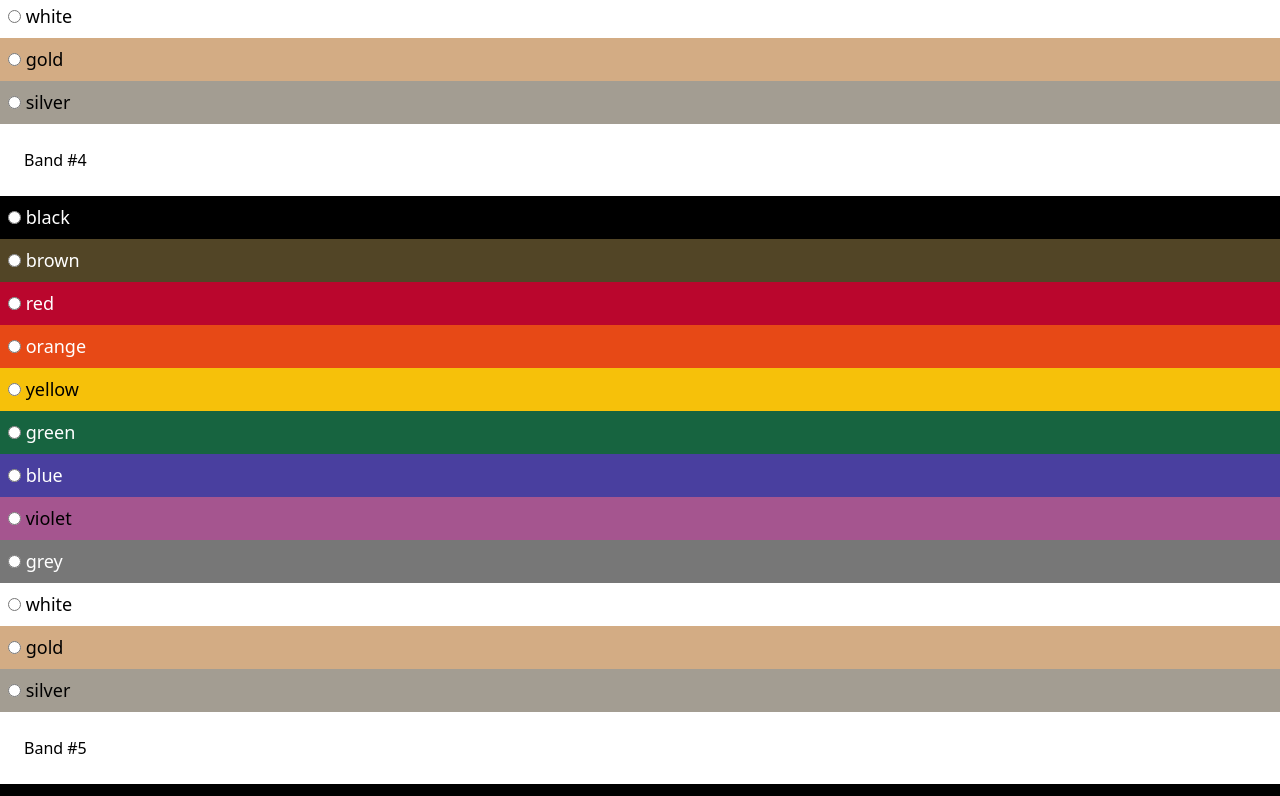
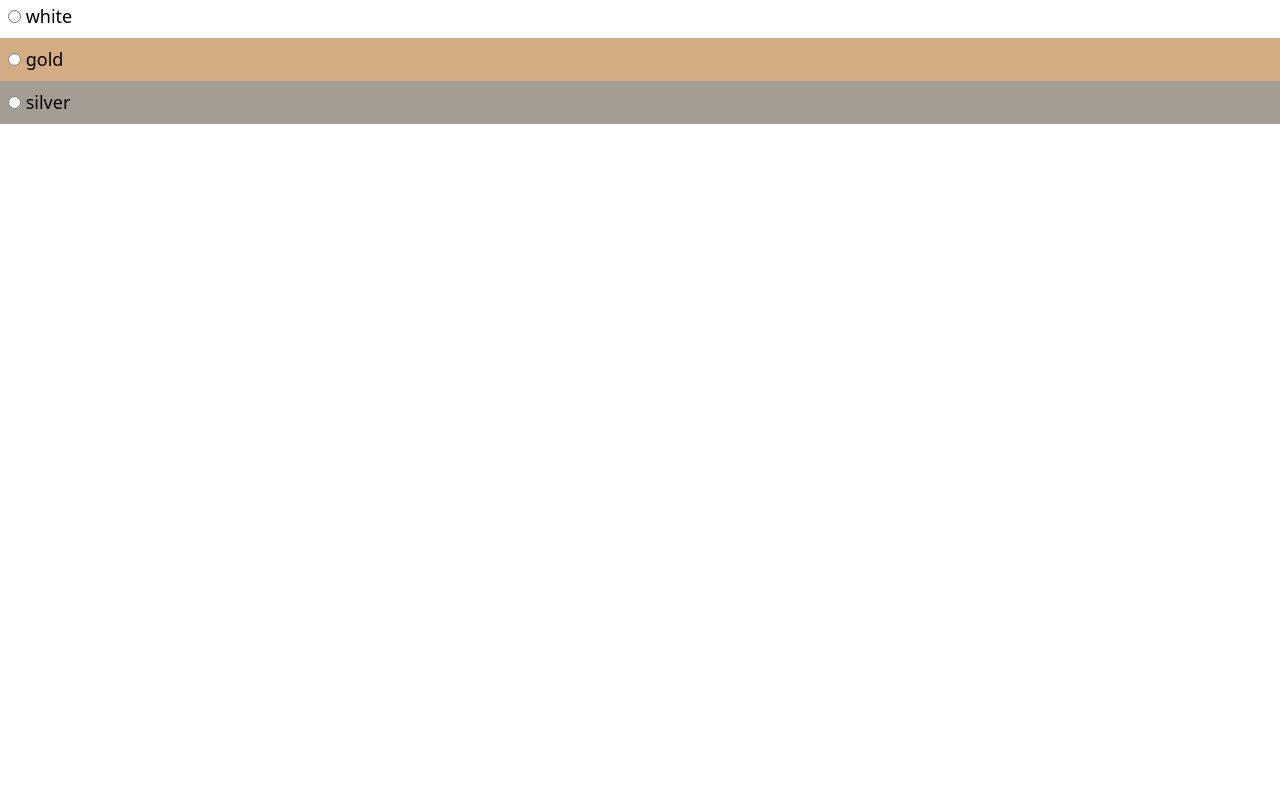
Before and after one commit to citelao/resistors.fyi, a React (Vite) app: page / in a window 1280 px wide. Shown: the part 1700-2496 px from the top of the page. After the commit the page ends 1824 px from the top, so only its background shows below. Built offline with nearby package versions, Linux system fonts and the light colour scheme.

Commit message:
store state!

```diff
--- a/src/js/App.tsx
+++ b/src/js/App.tsx
@@ -1,25 +1,13 @@
 import React from "react";
+import { ResistorColor } from "./resistor";
 import { repeat } from "./utils";
 
-type ResistorColorName = "black" |
-"brown" |
-"red" |
-"orange" |
-"yellow" |
-"green" |
-"blue" |
-"violet" |
-"grey" |
-"white" |
-"gold" |
-"silver";
-
-type ResistorColor = {
-    label: ResistorColorName,
+type ResistorColorInfo = {
+    label: ResistorColor,
     background: string;
     color: string;
 };
-const COLORS: ResistorColor[] = [
+const COLORS: ResistorColorInfo[] = [
     { label: "black", background: "#000", color: "#fff" },
     { label: "brown", background: "#524526", color: "#fff" },
     { label: "red", background: "#ba062d", color: "#fff" },
@@ -34,15 +22,13 @@ const COLORS: ResistorColor[] = [
     // TODO: prettify
     { label: "gold", background: "rgb(211, 172, 132)", color: "#000" },
     { label: "silver", background: "rgb(163, 157, 146)", color: "#000" },
-    // "none"
 ];
 
 interface IAppProps {
-
 }
 
 interface IAppState {
-    colors: ResistorColorName[]
+    colors: Array<ResistorColor | null>
 }
 
 export default class App extends React.Component<IAppProps, IAppState> {
@@ -55,16 +41,29 @@ export default class App extends React.Component<IAppProps, IAppState> {
     }
 
     render() {
-        const MAX_BANDS = 6;
+        // TODO 6
+        // const MAX_BANDS = 6;
+        const MAX_BANDS = 3;
         const form = repeat(MAX_BANDS, (i) => {
             const radio_name = `band${i}`;
+            const handler = (e: React.ChangeEvent<HTMLInputElement>) => {
+                const val = e.target.value as ResistorColor;
+
+                const nullsToGenerate = Math.max(0, (i - this.state.colors.length));
+                const colors = [... this.state.colors, ... repeat(nullsToGenerate, () => null)];
+                colors[i] = val;
+                this.setState({
+                    colors: colors
+                });
+            };
+
             return <fieldset key={i}>
                 <legend className="p-6">Band #{i + 1}</legend>
                 <ol>
                     {COLORS.map((c) => {
                         return <li key={c.label} className="text-lg">
                             <label className="block p-2 hover:bold hover:underline" style={{ backgroundColor: c.background, color: c.color }}>
-                                <input type="radio" name={radio_name} value={c.label} /> {c.label}
+                                <input type="radio" onChange={handler} name={radio_name} value={c.label} /> {c.label}
                             </label>
                         </li>;
                     })}
@@ -77,6 +76,20 @@ export default class App extends React.Component<IAppProps, IAppState> {
             <p>What's the first color on your resistor? The side you choose doesn't matter.</p>
 
             {form}
+
+            <aside className="fixed top-0 right-0 m-2">
+                <h2>Current state</h2>
+                <ol>
+                    {this.state.colors.map((c) => {
+                        if (!c) {
+                            return <li>hi</li>;
+                        }
+                        const color = COLORS.find((info) => info.label === c) ||
+                            { background: "none", color: "inherit" };
+                        return <li style={{ backgroundColor: color.background, color: color.color }}>{c}</li>;
+                    })}
+                </ol>
+            </aside>
         </>;
     }
 }
```
